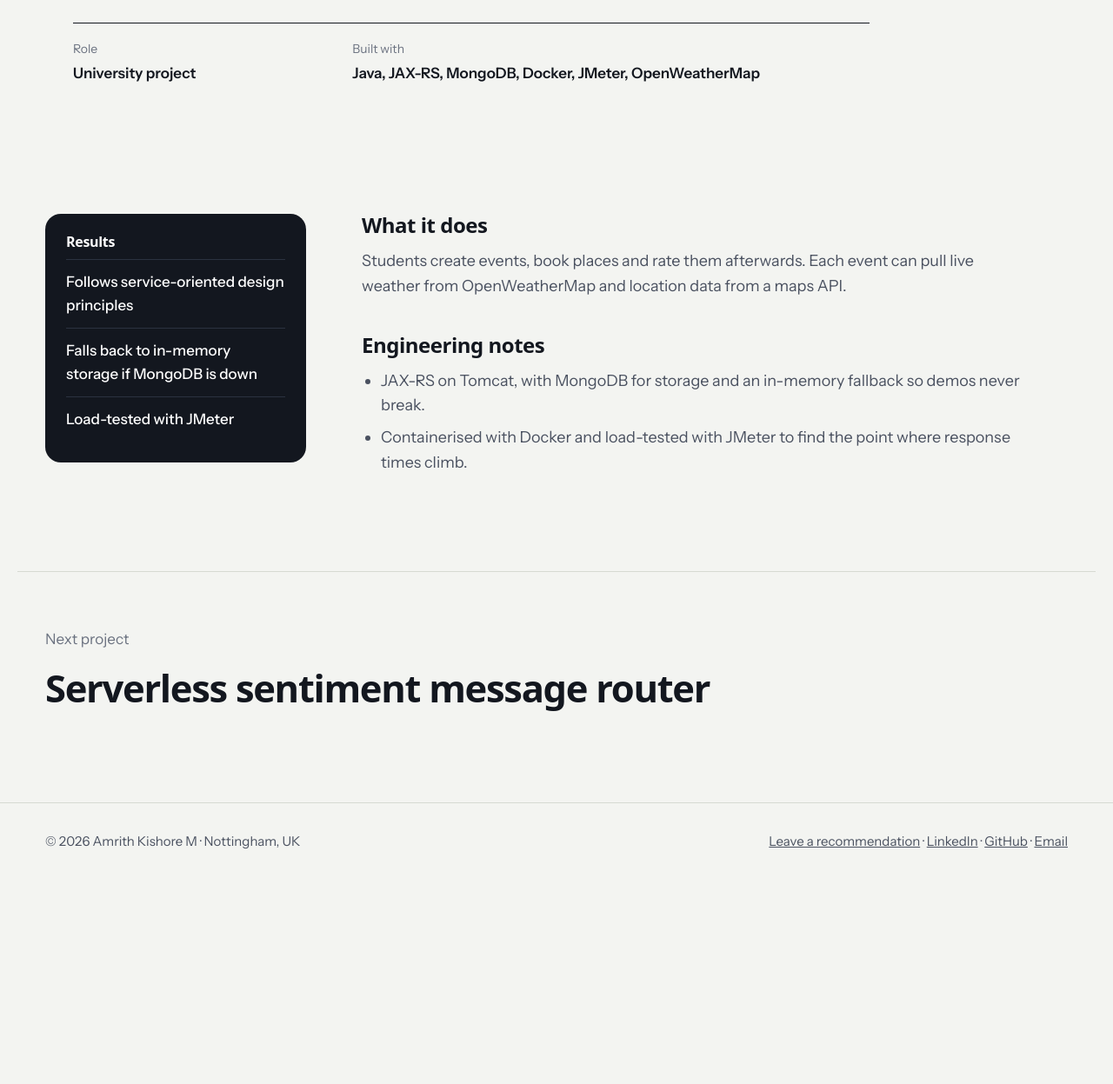
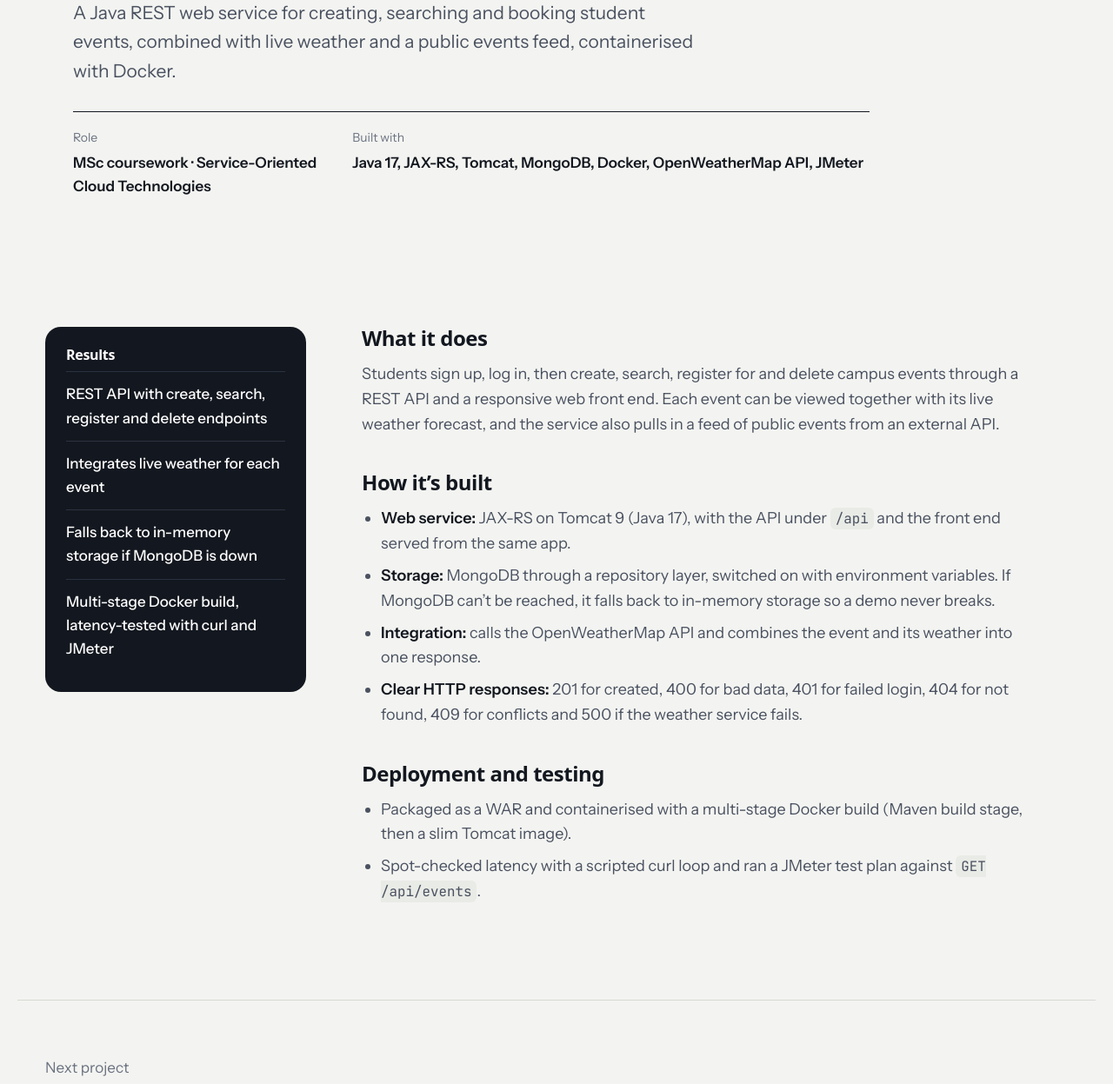
Before and after one commit to Amrithkishore14/2026-updated-portfolio, an Astro site: page /work/student-event-booking-api in a window 1280 px wide. Shown: the part 392-1639 px from the top of the page at 87% size. Before the commit the page ends 1404 px from the top, so only its background shows below. Built offline with nearby package versions, Linux system fonts and the light colour scheme; Astro itself is replaced by a stand-in of ours; a web font is replaced by a local one.

Commit message:
Projects: rename and correct PROJECT-SOCT event service
Co-Authored-By: Claude Opus 5.5 <noreply@anthropic.com>
Claude-Session: https://claude.ai/code/session_01SZMSA9qbp34oreBFkMRLLE

```diff
--- a/src/content/projects/student-event-booking-api.md
+++ b/src/content/projects/student-event-booking-api.md
@@ -1,13 +1,13 @@
 ---
-title: "Student Event Booking API"
+title: "PROJECT-SOCT: Student Event Service"
 category: "cloud"
 featured: false
 order: 4
 year: "2026"
-role: "University project"
-summary: "A REST API for creating and booking student events, with live weather and maps data, packaged in Docker and load-tested."
-stack: ["Java", "JAX-RS", "MongoDB", "Docker", "JMeter", "OpenWeatherMap"]
-outcomes: ["Follows service-oriented design principles", "Falls back to in-memory storage if MongoDB is down", "Load-tested with JMeter"]
+role: "MSc coursework · Service-Oriented Cloud Technologies"
+summary: "A Java REST web service for creating, searching and booking student events, combined with live weather and a public events feed, containerised with Docker."
+stack: ["Java 17", "JAX-RS", "Tomcat", "MongoDB", "Docker", "OpenWeatherMap API", "JMeter"]
+outcomes: ["REST API with create, search, register and delete endpoints", "Integrates live weather for each event", "Falls back to in-memory storage if MongoDB is down", "Multi-stage Docker build, latency-tested with curl and JMeter"]
 live: ""
 liveLabel: "Open the live site"
 code: ""
@@ -17,8 +17,14 @@ concept: false
 ---
 
 ## What it does
-Students create events, book places and rate them afterwards. Each event can pull live weather from OpenWeatherMap and location data from a maps API.
+Students sign up, log in, then create, search, register for and delete campus events through a REST API and a responsive web front end. Each event can be viewed together with its live weather forecast, and the service also pulls in a feed of public events from an external API.
 
-## Engineering notes
-- JAX-RS on Tomcat, with MongoDB for storage and an in-memory fallback so demos never break.
-- Containerised with Docker and load-tested with JMeter to find the point where response times climb.
+## How it's built
+- **Web service:** JAX-RS on Tomcat 9 (Java 17), with the API under `/api` and the front end served from the same app.
+- **Storage:** MongoDB through a repository layer, switched on with environment variables. If MongoDB can't be reached, it falls back to in-memory storage so a demo never breaks.
+- **Integration:** calls the OpenWeatherMap API and combines the event and its weather into one response.
+- **Clear HTTP responses:** 201 for created, 400 for bad data, 401 for failed login, 404 for not found, 409 for conflicts and 500 if the weather service fails.
+
+## Deployment and testing
+- Packaged as a WAR and containerised with a multi-stage Docker build (Maven build stage, then a slim Tomcat image).
+- Spot-checked latency with a scripted curl loop and ran a JMeter test plan against `GET /api/events`.
```
